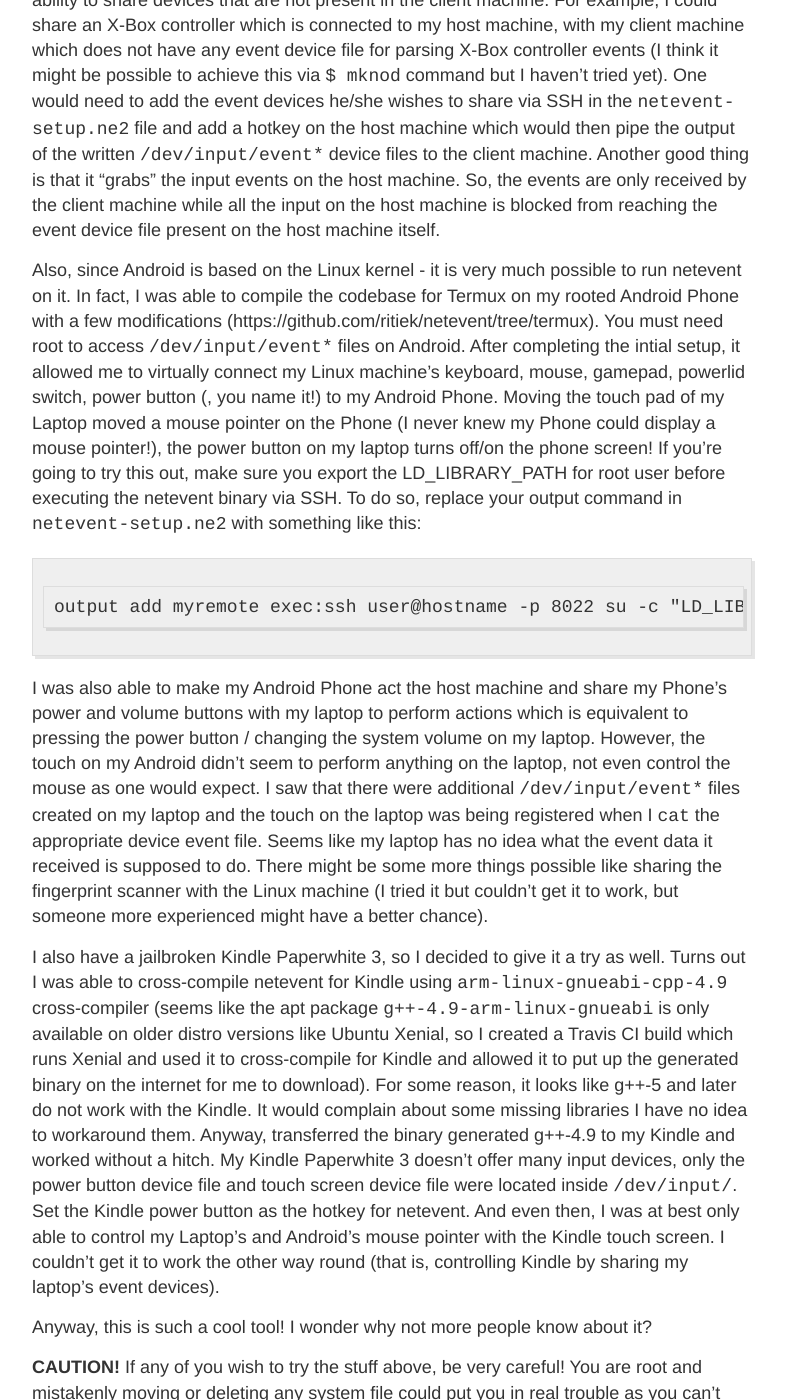
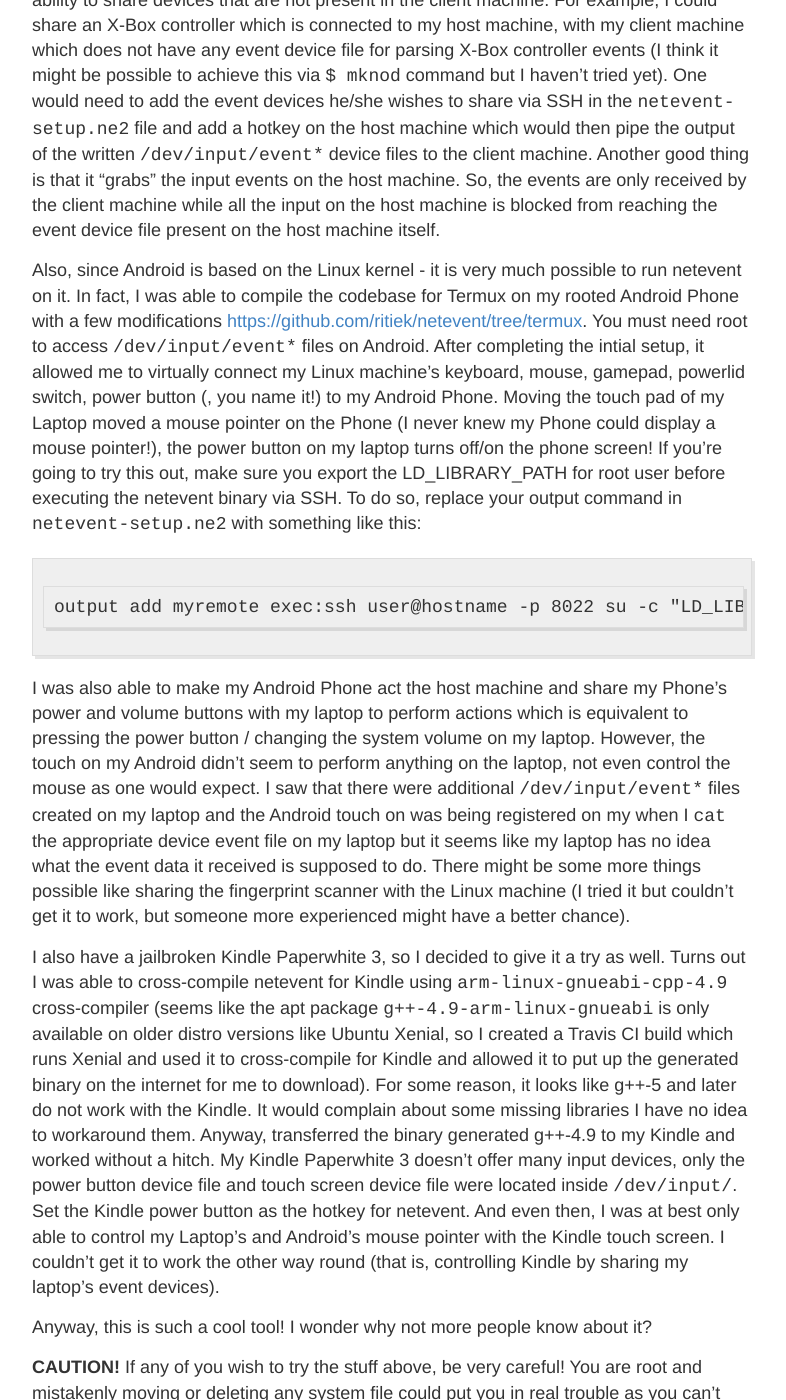
Before and after one commit to ritiek/ritiek.github.io, a Jekyll site: the page built from _posts/2019-02-18-blog-post-10.md, in a window 1280 px wide and 1400 px high, scrolled down 3244 px. Shown: the whole window, without its empty margins (248-1034 px from the left). Built offline with Jekyll 4.4.1, drawn with Linux system fonts in a browser that asks for light colours; our own code applies the rules of GitHub Pages for plain Markdown files; some of the changed text lies outside the part shown.

Commit message:
Typo fixes

```diff
--- a/_posts/2019-02-18-blog-post-10.md
+++ b/_posts/2019-02-18-blog-post-10.md
@@ -124,7 +124,8 @@
 
 Also, since Android is based on the Linux kernel - it is very much possible to run netevent on it. In
 fact, I was able to compile the codebase for Termux on my rooted Android Phone with a few modifications
-(https://github.com/ritiek/netevent/tree/termux). You must need root to access `/dev/input/event*` files on
+[https://github.com/ritiek/netevent/tree/termux](https://github.com/ritiek/netevent/tree/termux).
+You must need root to access `/dev/input/event*` files on
 Android. After completing the intial setup, it allowed me to virtually connect my Linux machine's keyboard,
 mouse, gamepad, powerlid switch, power button (, you name it!) to my Android Phone. Moving the touch pad of
 my Laptop moved a mouse pointer on the Phone (I never knew my Phone could display a mouse pointer!), the
@@ -139,8 +140,8 @@
 with my laptop to perform actions which is equivalent to pressing the power button / changing the system
 volume on my laptop. However, the touch on my Android didn't seem to perform anything on the laptop, not
 even control the mouse as one would expect. I saw that there were additional `/dev/input/event*` files
-created on my laptop and the touch on the laptop was being registered when I `cat` the appropriate device
-event file. Seems like my laptop has no idea what the event data it received is supposed to do. There might
+created on my laptop and the Android touch on was being registered on my when I `cat` the appropriate device
+event file on my laptop but it seems like my laptop has no idea what the event data it received is supposed to do. There might
 be some more things possible like sharing the fingerprint scanner with the Linux machine (I tried it but
 couldn't get it to work, but someone more experienced might have a better chance).
 
```
Also changed, not shown: other parts of _posts/2019-02-18-blog-post-10.md (+1 -1 lines).
